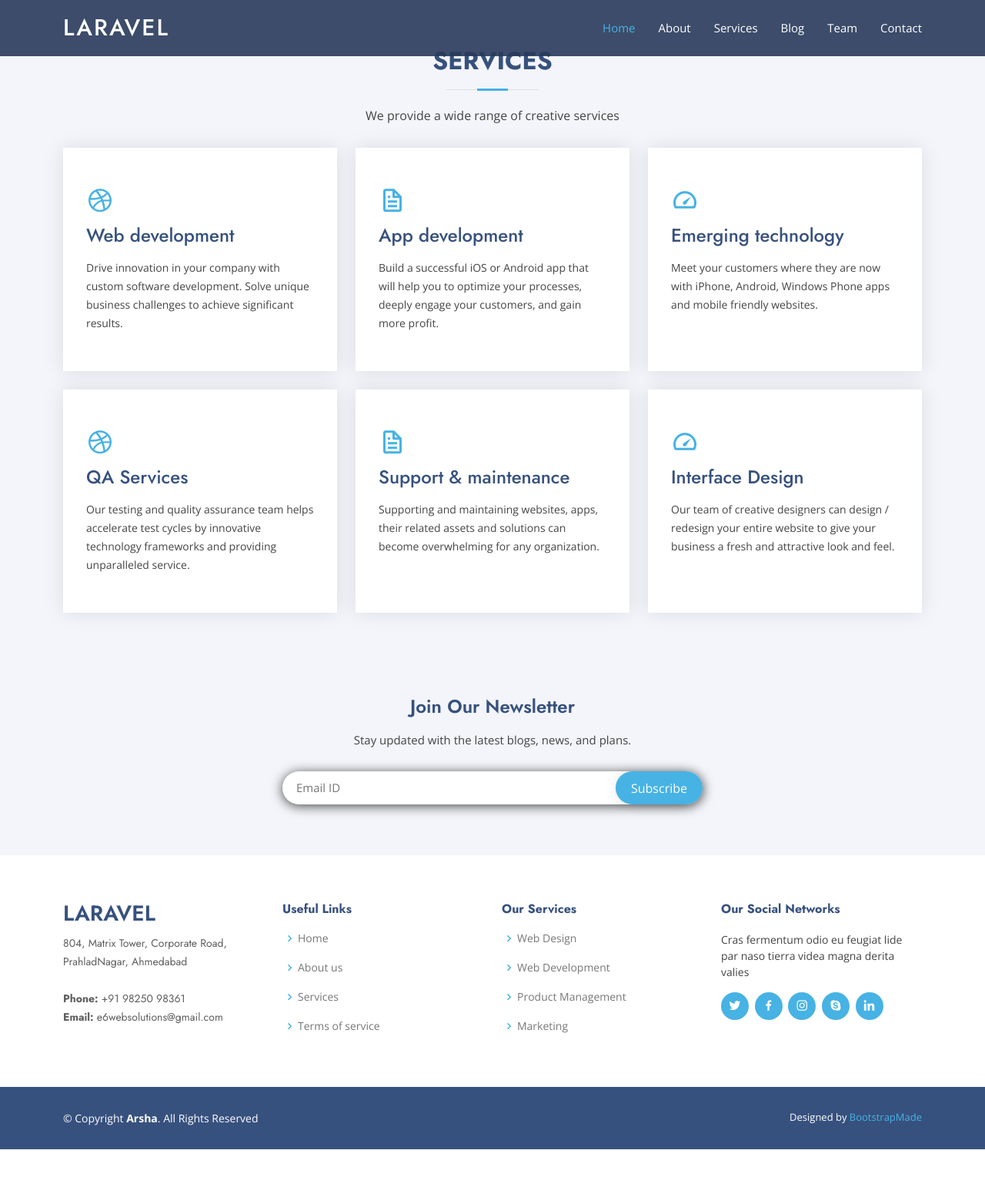
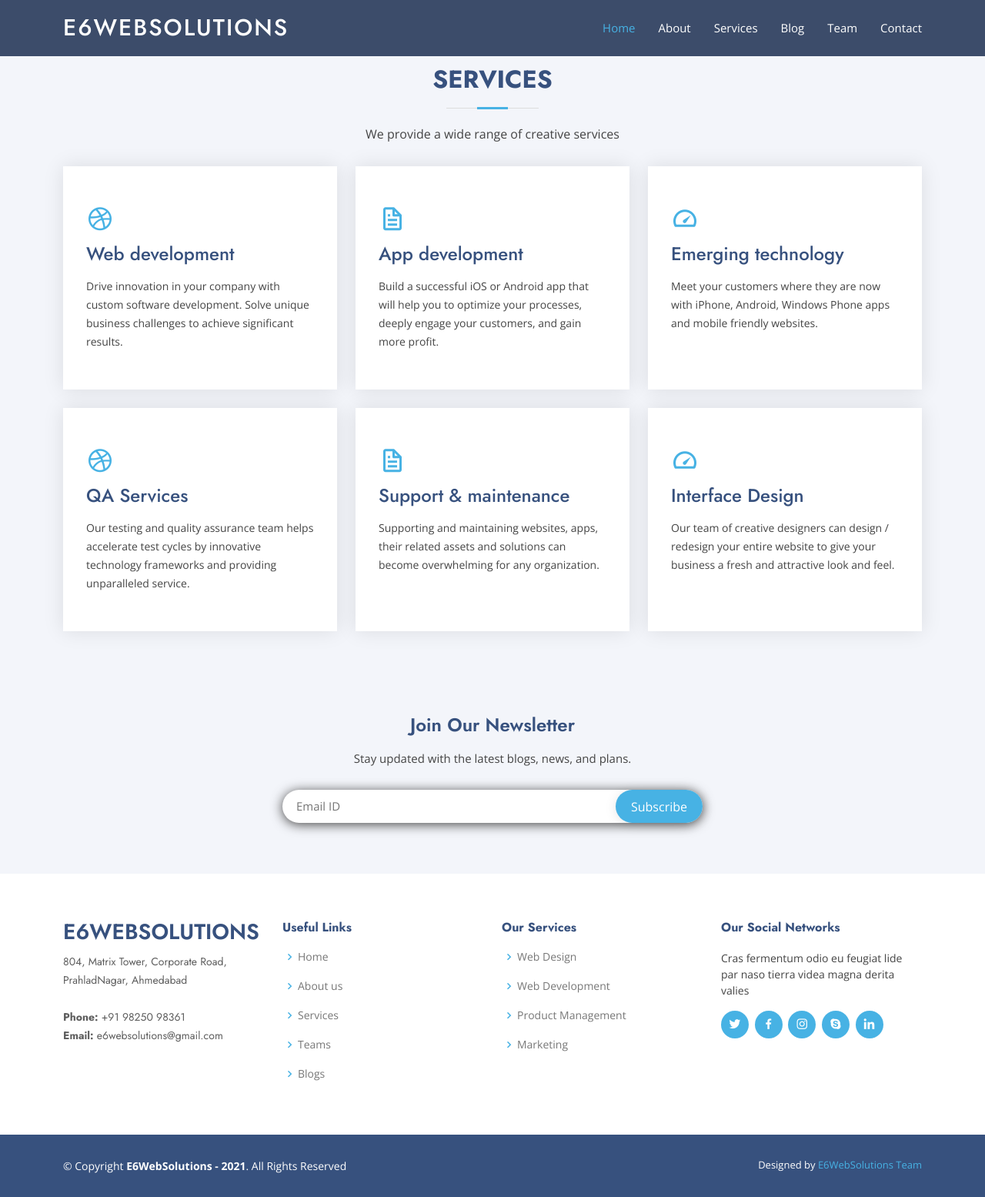
Before and after one commit to kurooshptl/E6WebSolutions, a Laravel app: page /service in a window 1280 px wide. Shown: the whole page at 77% size. Before the commit the page ends 1493 px from the top, so only its background shows below. Run offline with Laravel 8, Linux system fonts and the light colour scheme; style sheets or scripts are compiled from the project's sources; some libraries are stand-ins or nearby versions.

Commit message:
html changes

```diff
--- a/config/constants.php
+++ b/config/constants.php
@@ -1,13 +1,17 @@
 <?php
 return [
-
+    'app_name' => 'E6WebSolutions',
     'phone_number' => '+91 98250 98361',
     'email_id' => 'e6websolutions@gmail.com',
     'address' => '804, Matrix Tower, Corporate Road, PrahladNagar, Ahmedabad',
-    'linked_in_url'=>"https://tinyurl.com/v4zt2thc",
-    'linked_in_full_url'=>"www.linkedin.com/in/jaydip-damasiya-a01041214",
-    'facebook_url'=>"https://tinyurl.com/3prcb2j7",
-    'facebook_full_url'=>"https://www.facebook.com/people/Esixwebsolutions-Esixwebsolutions/100068417432668/",
-    'instagram_url'=>"https://tinyurl.com/47sfd4jh",
-    'instagram_full_url'=>"https://www.instagram.com/e6websolutions/",
+    'linked_in_tiny_url'=>"https://tinyurl.com/v4zt2thc",
+    'linked_in_url'=>"www.linkedin.com/in/jaydip-damasiya-a01041214",
+    'facebook_tiny_url'=>"https://tinyurl.com/3prcb2j7",
+    'facebook_url'=>"https://www.facebook.com/people/Esixwebsolutions-Esixwebsolutions/100068417432668/",
+    'instagram_tiny_url'=>"https://tinyurl.com/47sfd4jh",
+    'instagram_url'=>"https://www.instagram.com/e6websolutions/",
+    'twitter_tiny_url'=>"",
+    'twitter_url'=>"",
+    'skype_tiny_url'=>"",
+    'skype_url'=>"",
 ];
--- a/resources/css/style.css
+++ b/resources/css/style.css
@@ -27,6 +27,9 @@ h1, h2, h3, h4, h5, h6 {
   font-family: "Jost", sans-serif;
 }
 
+.ri-check-double-line{
+    color:#47b2e4;
+}
 /*--------------------------------------------------------------
 # Preloader
 --------------------------------------------------------------*/
--- a/resources/views/app.blade.php
+++ b/resources/views/app.blade.php
@@ -42,7 +42,7 @@
 <header id="header" class="fixed-top header-scrolled">
     <div class="container d-flex align-items-center">
 
-        <h1 class="logo me-auto"><a href="{{route('home')}}">{{env('APP_NAME')}}</a></h1>
+        <h1 class="logo me-auto"><a href="{{route('home')}}">{{config('constants.app_name')}}</a></h1>
         <!-- Uncomment below if you prefer to use an image logo -->
         <!-- <a href="index.html" class="logo me-auto"><img src="img/logo.png" alt="" class="img-fluid"></a>-->
 
--- a/resources/views/emails/subscribe.blade.php
+++ b/resources/views/emails/subscribe.blade.php
@@ -2,6 +2,6 @@
 
 We welcome you to {{env("APP_NAME")}}. You have successfully subscribed to our news letter.
 
-If you need any further assistance, please reach out to us on <a href="{{route('contact')}}">{{env('APP_NAME')}}</a>
+If you need any further assistance, please reach out to us on <a href="{{route('contact')}}">{{config('constants.app_name')}}</a>
 
 Thanks
--- a/resources/views/layout/footer.blade.php
+++ b/resources/views/layout/footer.blade.php
@@ -29,7 +29,7 @@
             <div class="row">
 
                 <div class="col-lg-3 col-md-6 footer-contact">
-                    <h3> {{env('APP_NAME')}} </h3>
+                    <h3> {{config('constants.app_name')}} </h3>
                     <p>
                         {{config('constants.address')}} <br><br>
                         <strong>Phone:</strong> {{config('constants.phone_number')}}<br>
@@ -40,10 +40,12 @@
                 <div class="col-lg-3 col-md-6 footer-links">
                     <h4>Useful Links</h4>
                     <ul>
-                        <li><i class="bx bx-chevron-right"></i> <a href="#">Home</a></li>
-                        <li><i class="bx bx-chevron-right"></i> <a href="#">About us</a></li>
-                        <li><i class="bx bx-chevron-right"></i> <a href="#">Services</a></li>
-                        <li><i class="bx bx-chevron-right"></i> <a href="#">Terms of service</a></li>
+                        <li><i class="bx bx-chevron-right"></i> <a href="{{route('home')}}">Home</a></li>
+                        <li><i class="bx bx-chevron-right"></i> <a href="{{route('about')}}">About us</a></li>
+                        <li><i class="bx bx-chevron-right"></i> <a href="{{route('service')}}">Services</a></li>
+                        <li><i class="bx bx-chevron-right"></i> <a href="{{route('team')}}">Teams</a></li>
+                        <li><i class="bx bx-chevron-right"></i> <a href="{{route('blog')}}">Blogs</a></li>
+{{--                        <li><i class="bx bx-chevron-right"></i> <a href="{{route('')}}">Terms of service</a></li>--}}
 
                     </ul>
                 </div>
@@ -51,10 +53,10 @@
                 <div class="col-lg-3 col-md-6 footer-links">
                     <h4>Our Services</h4>
                     <ul>
-                        <li><i class="bx bx-chevron-right"></i> <a href="#">Web Design</a></li>
-                        <li><i class="bx bx-chevron-right"></i> <a href="#">Web Development</a></li>
-                        <li><i class="bx bx-chevron-right"></i> <a href="#">Product Management</a></li>
-                        <li><i class="bx bx-chevron-right"></i> <a href="#">Marketing</a></li>
+                        <li><i class="bx bx-chevron-right"></i> <a href="{{route('service')}}">Web Design</a></li>
+                        <li><i class="bx bx-chevron-right"></i> <a href="{{route('service')}}">Web Development</a></li>
+                        <li><i class="bx bx-chevron-right"></i> <a href="{{route('service')}}">Product Management</a></li>
+                        <li><i class="bx bx-chevron-right"></i> <a href="{{route('service')}}">Marketing</a></li>
 
                     </ul>
                 </div>
@@ -63,11 +65,11 @@
                     <h4>Our Social Networks</h4>
                     <p>Cras fermentum odio eu feugiat lide par naso tierra videa magna derita valies</p>
                     <div class="social-links mt-3">
-                        <a href="#" class="twitter"><i class="bx bxl-twitter"></i></a>
-                        <a href="#" class="facebook"><i class="bx bxl-facebook"></i></a>
-                        <a href="#" class="instagram"><i class="bx bxl-instagram"></i></a>
-                        <a href="#" class="google-plus"><i class="bx bxl-skype"></i></a>
-                        <a href="#" class="linkedin"><i class="bx bxl-linkedin"></i></a>
+                        <a href="{{config('constants.twitter_tiny_url')}}" class="twitter"><i class="bx bxl-twitter"></i></a>
+                        <a href="{{config('constants.facebook_tiny_url')}}" class="facebook"><i class="bx bxl-facebook"></i></a>
+                        <a href="{{config('constants.instagram_tiny_url')}}" class="instagram"><i class="bx bxl-instagram"></i></a>
+                        <a href="{{config('constants.skype_tiny_url')}}" class="google-plus"><i class="bx bxl-skype"></i></a>
+                        <a href="{{config('constants.linked_in_tiny_url')}}" class="linkedin"><i class="bx bxl-linkedin"></i></a>
                     </div>
                 </div>
 
@@ -77,14 +79,14 @@
 
     <div class="container footer-bottom clearfix">
         <div class="copyright">
-            &copy; Copyright <strong><span>Arsha</span></strong>. All Rights Reserved
+            &copy; Copyright <strong><span>{{config('constants.app_name')}} - 2021</span></strong>. All Rights Reserved
         </div>
         <div class="credits">
             <!-- All the links in the footer should remain intact. -->
             <!-- You can delete the links only if you purchased the pro version. -->
             <!-- Licensing information: https://bootstrapmade.com/license/ -->
             <!-- Purchase the pro version with working PHP/AJAX contact form: https://bootstrapmade.com/arsha-free-bootstrap-html-template-corporate/ -->
-            Designed by <a href="https://bootstrapmade.com/">BootstrapMade</a>
+            Designed by <a href="{{route('team')}}">{{config('constants.app_name')}} Team</a>
         </div>
 
 
--- a/resources/views/services.blade.php
+++ b/resources/views/services.blade.php
@@ -4,7 +4,7 @@
 @section('content')
 
     <section id="services" class="services section-bg">
-        <div class="container" data-aos="fade-up">
+        <div class="container pt-4" data-aos="fade-up">
 
             <div class="section-title">
                 <h2>Services</h2>
```
